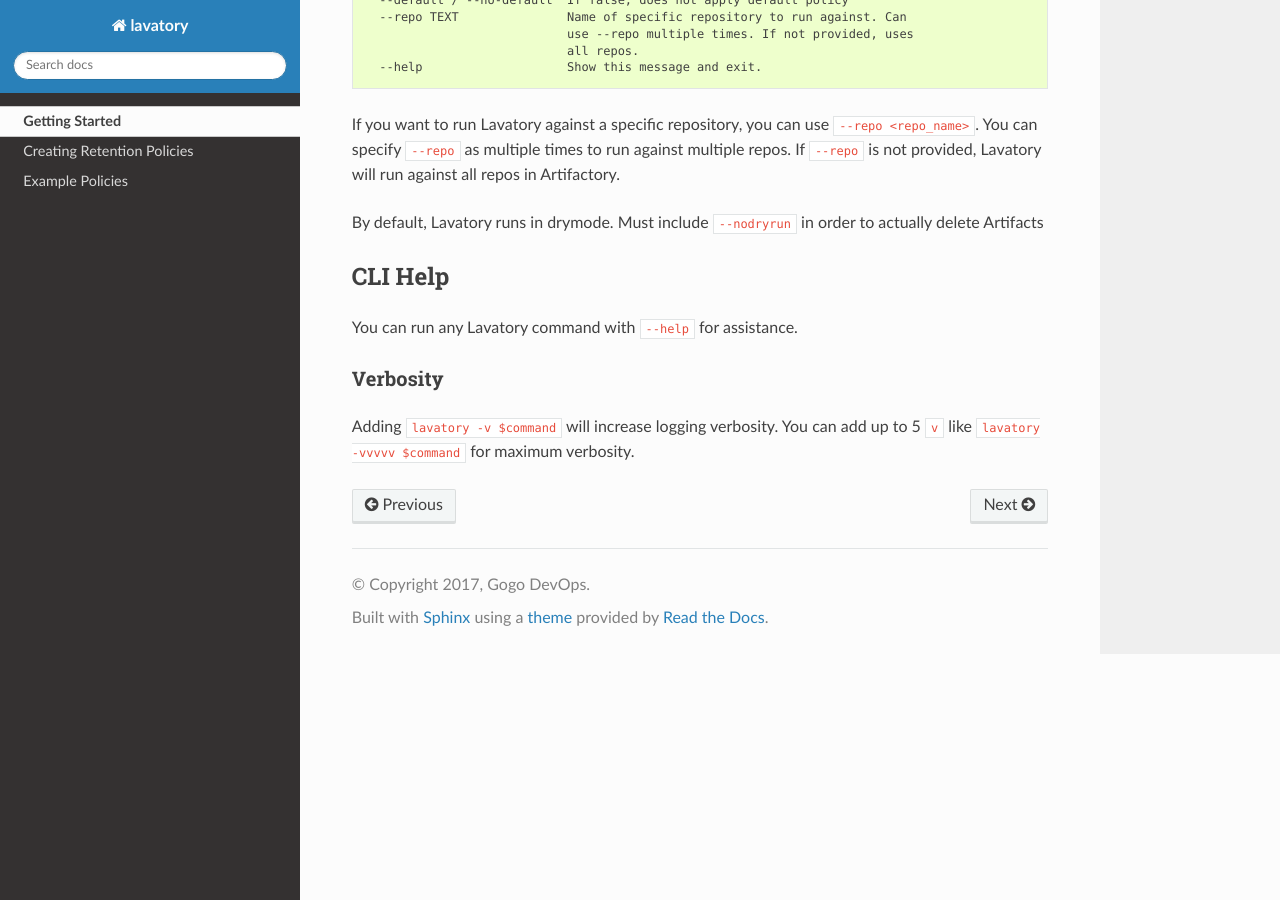
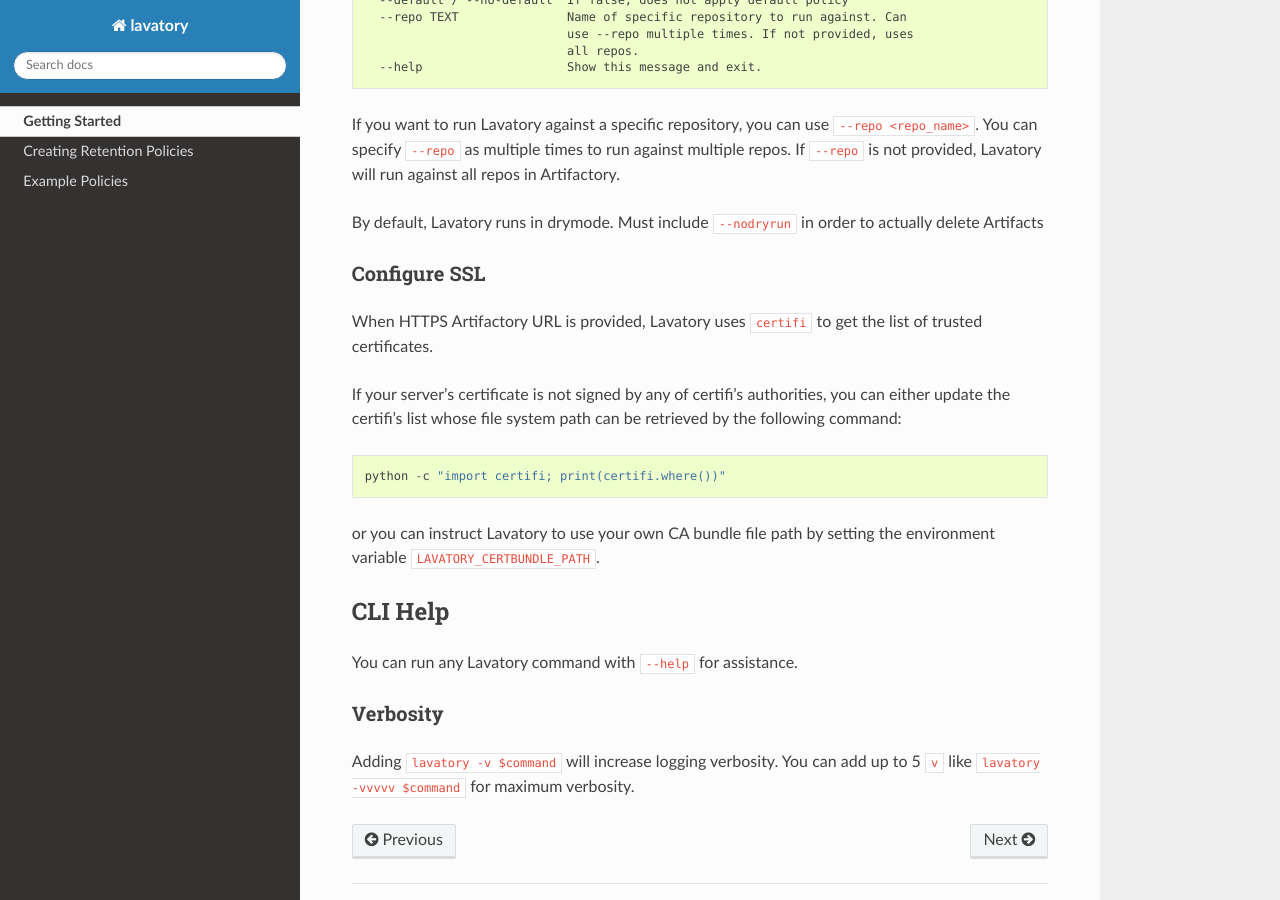
Before and after one commit to gogoair/lavatory, a Sphinx documentation site: the page built from docs/getting_started.rst, in a window 1280 px wide and 900 px high, scrolled down 1380 px. Built offline with Sphinx 7.4.7 and the Read the Docs theme 2.0.0, drawn with Linux system fonts in a browser that asks for light colours; pages that are not in the unit, such as notebooks, are missing from menus.

Commit message:
atifactory: make certs bundle path configurable
Sometimes we find a big corporation issuing its own internal
certificates which we want to trust.

This patch adds a code that sets the cert bundle path to a value of the
environment variable LAVATORY_CERTBUNDLE_PATH if the variable exists;
otherwise output of cetify.where() is used instead.

```diff
--- a/docs/getting_started.rst
+++ b/docs/getting_started.rst
@@ -74,6 +74,23 @@
 By default, Lavatory runs in drymode. Must include ``--nodryrun`` in order to
 actually delete Artifacts
 
+Configure SSL
+~~~~~~~~~~~~~
+
+When HTTPS Artifactory URL is provided, Lavatory uses ``certifi`` to get the
+list of trusted certificates.
+
+If your server's certificate is not signed by any of certifi's authorities,
+you can either update the certifi's list whose file system path can be retrieved
+by the following command:
+
+::
+
+    python -c "import certifi; print(certifi.where())"
+
+or you can instruct Lavatory to use your own CA bundle file path by setting
+the environment variable ``LAVATORY_CERTBUNDLE_PATH``.
+
 CLI Help
 --------
 
```
Also changed, not shown: 1 other file.
